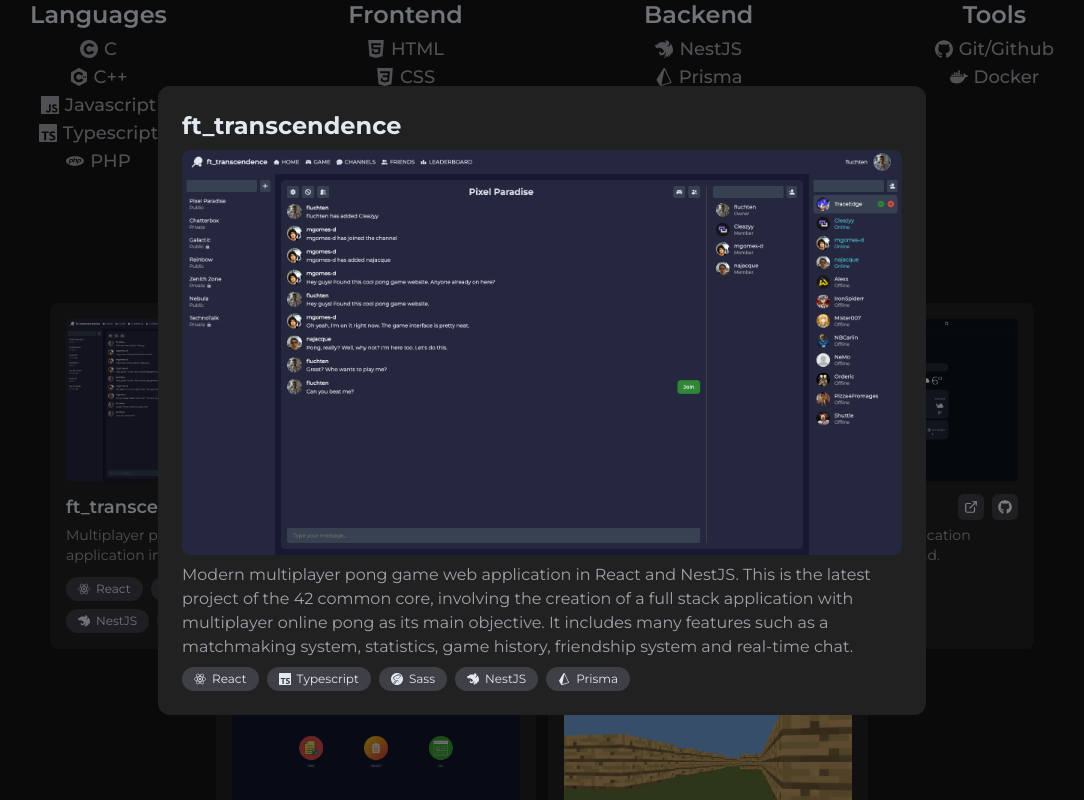
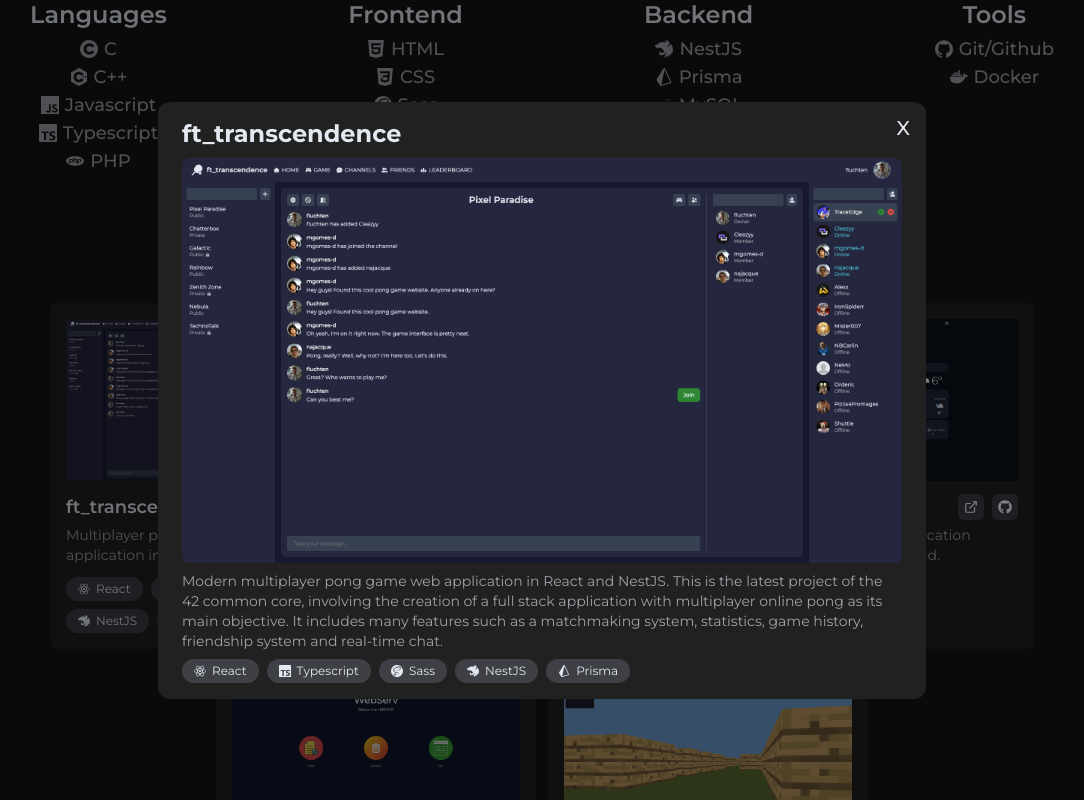
Before and after one commit to fluchtens/fluchtens, a Next.js app: page / in a window 1280 px wide. Both pictures are taken after a click on the button 308 px from the left and 838 px from the top of the page. Shown: the part 438-1238 px from the top of the page, without its empty margins (98-1182 px from the left). Built offline with nearby package versions, Linux system fonts and the light colour scheme.

Commit message:
update project picture

```diff
--- a/src/components/ui/ProjecPicture.tsx
+++ b/src/components/ui/ProjecPicture.tsx
@@ -2,6 +2,7 @@
 
 import { useState } from "react";
 import { Language, LanguageElement } from "./LanguageElement";
+import { ProjectModal } from "./ProjectModal";
 
 interface ProjecPictureProps {
   name: string;
@@ -16,13 +17,9 @@ export const ProjetPicture = ({
 }: ProjecPictureProps) => {
   const [isModalOpen, setIsModalOpen] = useState(false);
 
-  const openProjectModal = () => {
-    setIsModalOpen(true);
-  };
-
   return (
     <>
-      <button onClick={openProjectModal}>
+      <button onClick={() => setIsModalOpen(true)}>
         <img
           src={`/projects/${name}/${name}_1.png`}
           alt={`${name}_1.png`}
@@ -30,25 +27,12 @@ export const ProjetPicture = ({
         />
       </button>
       {isModalOpen && (
-        <div
-          className="fixed top-0 left-0 w-full h-full p-4 bg-black bg-opacity-50 flex justify-center items-center"
-          onClick={() => setIsModalOpen(false)}
-        >
-          <div className="max-w-screen-md	p-6 flex-col flex gap-2 bg-secondary rounded-xl">
-            <h1 className="text-2xl font-bold">{name}</h1>
-            <img
-              src={`/projects/${name}/${name}_1.png`}
-              alt={`${name}_1.png`}
-              className="w-auto rounded-lg pointer-events-none"
-            />
-            <p className="text-base font-normal text-zinc-400">{desc}</p>
-            <ul className="flex-wrap flex justify-center sm:justify-normal items-center gap-2">
-              {languages.map((language, index) => (
-                <LanguageElement key={index} language={language} />
-              ))}
-            </ul>
-          </div>
-        </div>
+        <ProjectModal
+          name={name}
+          desc={desc}
+          languages={languages}
+          close={() => setIsModalOpen(false)}
+        />
       )}
     </>
   );
--- /dev/null
+++ b/src/components/ui/ProjectModal.tsx
@@ -0,0 +1,40 @@
+"use client";
+
+import { useEffect, useRef } from "react";
+import { Language, LanguageElement } from "./LanguageElement";
+
+interface ProjectModalProps {
+  name: string;
+  desc: string;
+  languages: Language[];
+  close: () => void;
+}
+
+export const ProjectModal = ({
+  name,
+  desc,
+  languages,
+  close,
+}: ProjectModalProps) => {
+  return (
+    <div className="fixed top-0 left-0 w-full h-full p-4 bg-black bg-opacity-50 flex justify-center items-center">
+      <div className="relative max-w-screen-md p-4 md:px-6 flex-col flex gap-2 bg-secondary rounded-xl">
+        <button onClick={close} className="absolute top-0 right-0 px-4 py-3">
+          <p className="text-xl font-medium">X</p>
+        </button>
+        <h1 className="text-2xl font-bold">{name}</h1>
+        <img
+          src={`/projects/${name}/${name}_1.png`}
+          alt={`${name}_1.png`}
+          className="w-auto rounded-lg pointer-events-none"
+        />
+        <p className="text-sm font-normal text-zinc-400">{desc}</p>
+        <ul className="flex-wrap flex justify-center sm:justify-normal items-center gap-2">
+          {languages.map((language, index) => (
+            <LanguageElement key={index} language={language} />
+          ))}
+        </ul>
+      </div>
+    </div>
+  );
+};
```
